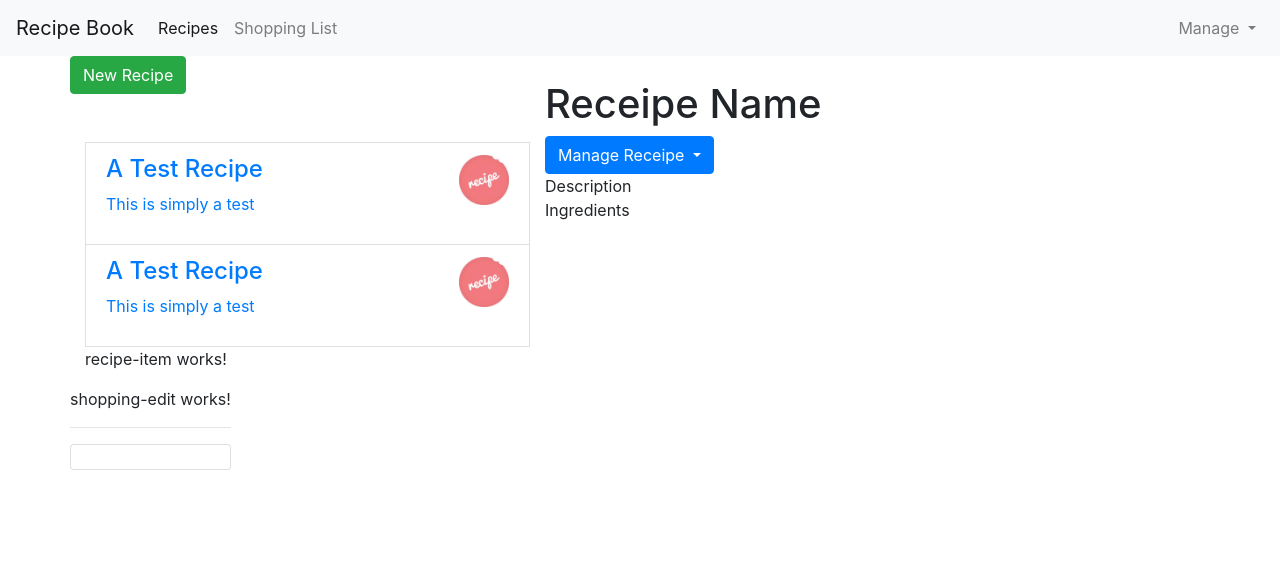
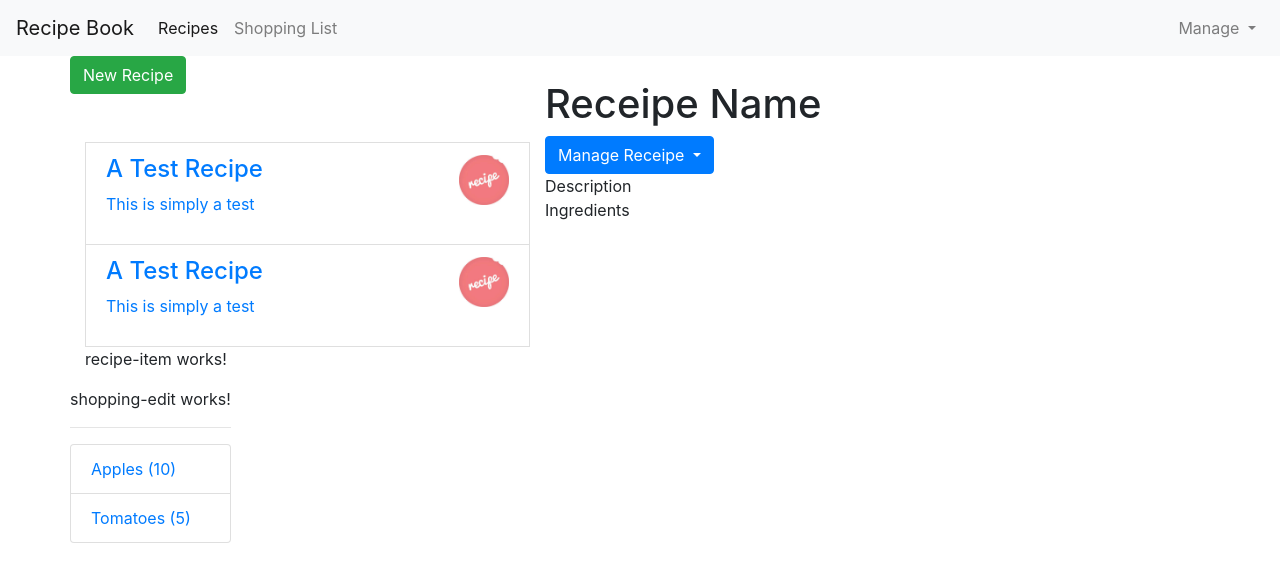
Before and after one commit to mohammedsibgathulla/Angular, an Angular app in the folder recipe-app/: page / in a window 1280 px wide. Shown: the top 582 px of the page. Built offline with nearby package versions, Linux system fonts and the light colour scheme.

Commit message:
Creating And Outputting The Shipping List

```diff
--- a/recipe-app/src/app/shopping-list/shopping-list.component.html
+++ b/recipe-app/src/app/shopping-list/shopping-list.component.html
@@ -3,7 +3,9 @@
         <app-shopping-edit></app-shopping-edit>
         <hr>
         <ul class="list-group">
-            <a class="list-group-item" style="cursor: pointer;"></a>
+            <a class="list-group-item" style="cursor: pointer;" *ngFor="let ingredient of ingredients">
+                {{ingredient.name}} ({{ingredient.amount}})
+            </a>
         </ul>
     </div>
 </div>
--- a/recipe-app/src/app/shopping-list/shopping-list.component.ts
+++ b/recipe-app/src/app/shopping-list/shopping-list.component.ts
@@ -1,4 +1,5 @@
 import { Component, OnInit } from '@angular/core';
+import { Ingredient } from '../shared/ingredient.model';
 
 @Component({
   selector: 'app-shopping-list',
@@ -6,7 +7,10 @@
   styleUrls: ['./shopping-list.component.css']
 })
 export class ShoppingListComponent implements OnInit {
-  ingredients = [];
+  ingredients: Ingredient[] = [
+    new Ingredient('Apples', 10),
+    new Ingredient('Tomatoes', 5)
+  ];
   constructor() { }
 
   ngOnInit(): void {
```
Also changed, not shown: 2 other files (tests, documents, lock files or other folders).
